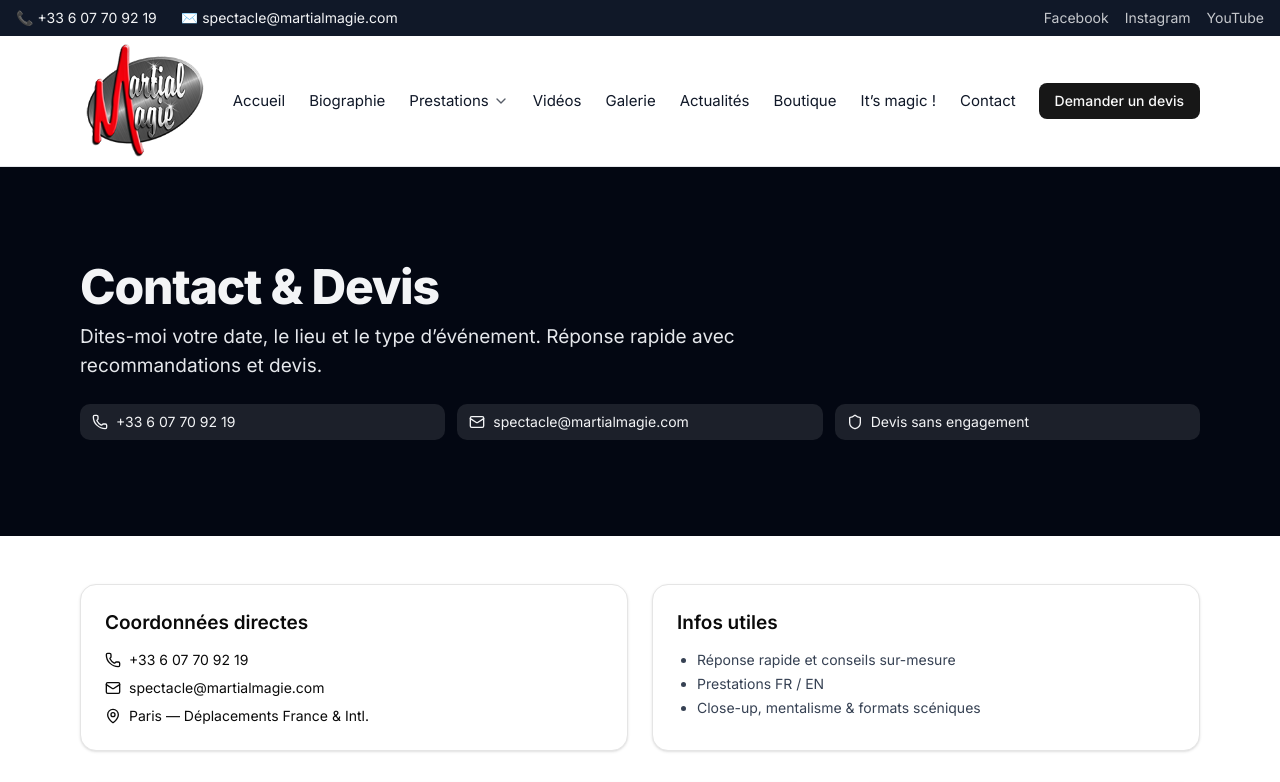
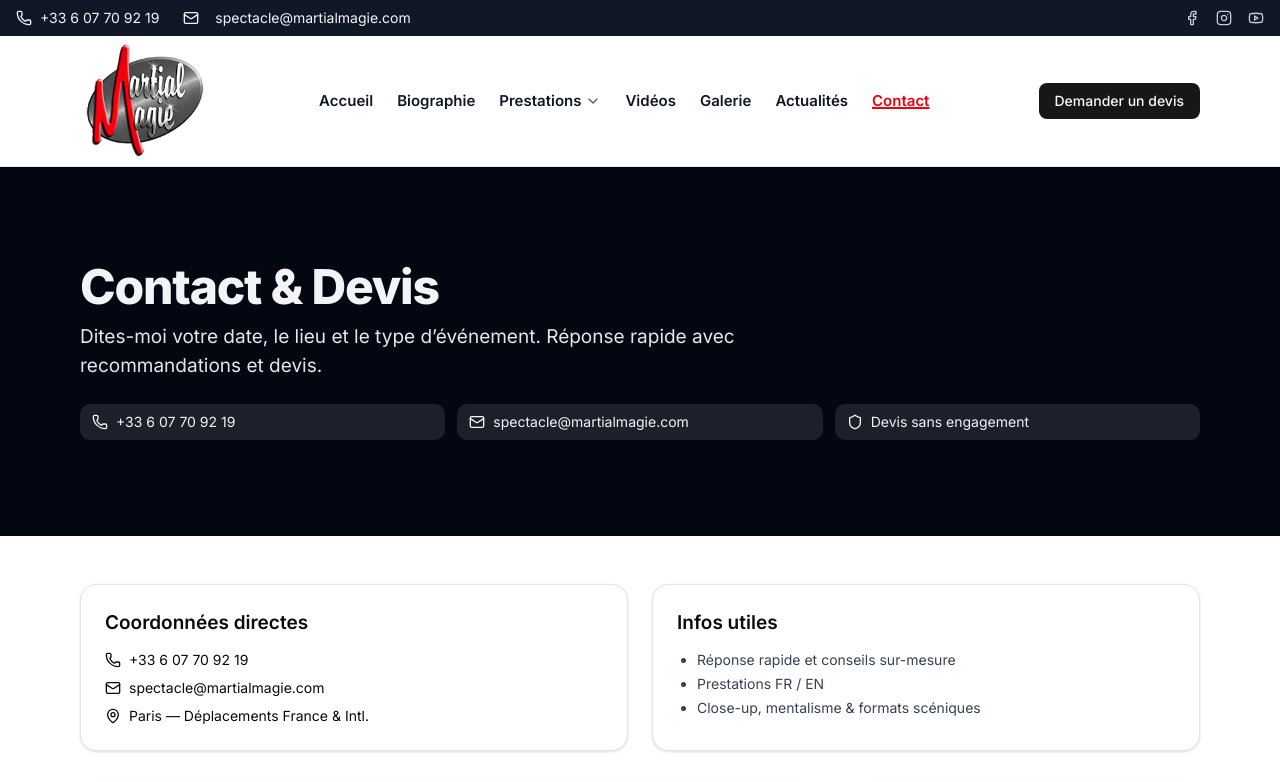
Before and after one commit to activitenumeric-prog/martialmagie, a Next.js app: page /contact in a window 1280 px wide. Shown: the top 782 px of the page. Built offline with nearby package versions, Linux system fonts and the light colour scheme.

Commit message:
Maj header et footer

```diff
--- a/src/components/Footer.tsx
+++ b/src/components/Footer.tsx
@@ -2,7 +2,7 @@
 "use client";
 
 import Link from "next/link";
-import { Facebook, Instagram, Youtube } from "lucide-react";  // ← Supprimé imports inutilisés (Phone, Mail, etc.)
+import { Facebook, Instagram, Youtube, Phone, Mail } from "lucide-react";  // ← Supprimé imports inutilisés (Phone, Mail, etc.)
 import Image from "next/image";
 
 export default function Footer() {
@@ -30,12 +30,12 @@ export default function Footer() {
           <ul>
             <li className="flex mt-3 text-sm opacity-80">
               <a href="tel:+33607709219" className="flex items-center gap-2 rounded-lg px-3 hover:underline">
-                +33 6 07 70 92 19
+                <Phone className="h-4 w-4" /> +33 6 07 70 92 19
               </a>
             </li>
             <li className="mt-2 text-sm opacity-80">
               <a href="mailto:spectacle@martialmagie.com" className="flex items-center gap-2 rounded-lg px-3 hover:underline">
-                spectacle@martialmagie.com
+                <Mail className="h-4 w-4" /> spectacle@martialmagie.com
               </a>
             </li>
           </ul>
--- a/src/components/Header.tsx
+++ b/src/components/Header.tsx
@@ -10,6 +10,7 @@ import { Facebook, Instagram, Youtube } from "lucide-react";
 
 import SiteLogo from "@/components/Sitelogo";
 import { cn } from "@/lib/cn";
+import { Phone, Mail, MapPin, Calendar, Users, Send, Shield } from "lucide-react"
 
 type HeaderProps = {
   /** Apparence sur fond clair (default) ou sombre */
@@ -25,9 +26,7 @@ const navItems = [
   { label: "Vidéos", href: "/galerie-video" }, // <- MAJ chemin
   { label: "Galerie", href: "/galerie" },
   { label: "Actualités", href: "/actualites" },
-  { label: "Boutique", href: "/boutique" },
-  { label: "It’s magic !", href: "/its-magic" },
-  { label: "Contact", href: "/#contact" },
+  { label: "Contact", href: "/contact" },
 ];
 
 const prestationsChildren = [
@@ -51,8 +50,8 @@ export default function Header({ variant = "light", showTopbar = true }: HeaderP
       {showTopbar && (
         <div className="md:hidden bg-gray-900 text-gray-100">
           <div className="max-w-6xl mx-auto px-3 py-1.5 text-xs flex items-center justify-between gap-3 overflow-x-auto whitespace-nowrap">
-            <a href="tel:+33607709219" className="underline">📞 Appeler</a>
-            <a href="mailto:spectacle@martialmagie.com" className="underline">✉️ Email</a>
+            <a href="tel:+33607709219" className="underline"><Phone className="h-4 w-4" /> Appeler</a>
+            <a href="mailto:spectacle@martialmagie.com" className="underline"><Mail className="h-4 w-4" /> Email</a>
             <div className="flex items-center gap-4 opacity-80">
               <a href="https://fr-fr.facebook.com/martial.bacquias" target="_blank" rel="noopener noreferrer"
                  aria-label="Facebook" className="inline-flex items-center gap-1.5 hover:underline">
@@ -74,7 +73,7 @@ export default function Header({ variant = "light", showTopbar = true }: HeaderP
         </div>
       )}
 
-      {/* Topbar — desktop */}
+            {/* Topbar — desktop */}
       {showTopbar && (
         <div
           className={cn(
@@ -83,15 +82,27 @@ export default function Header({ variant = "light", showTopbar = true }: HeaderP
           )}
         >
           <div className="flex items-center gap-6">
-            <a href="tel:+33607709219" className="hover:underline">📞 +33 6 07 70 92 19</a>
-            <a href="mailto:spectacle@martialmagie.com" className="hover:underline">
-              ✉️ spectacle@martialmagie.com
+            <a href="tel:+33607709219" className="hover:underline flex items-center gap-2"><Phone className="h-4 w-4" /> +33 6 07 70 92 19</a>
+            <a href="mailto:spectacle@martialmagie.com" className="hover:underline flex items-center gap-2">
+              <Mail className="h-4 w-4" />&nbsp; spectacle@martialmagie.com
             </a>
           </div>
           <div className="flex items-center gap-4 opacity-80">
-            <a href="https://fr-fr.facebook.com/martial.bacquias" aria-label="Facebook" target="_blank">Facebook</a>
-            <a href="https://www.instagram.com/martialmagicien/" aria-label="Instagram" target="_blank">Instagram</a>
-            <a href="https://www.youtube.com/channel/UCySayulh_mZ8aTGSCg74ahQ" aria-label="YouTube" target="_blank">YouTube</a>
+            <a href="https://fr-fr.facebook.com/martial.bacquias" title="Suivez-moi sur Facebook" target="_blank" rel="noopener noreferrer"
+                aria-label="Facebook" className="inline-flex items-center gap-1.5 font-semibold hover:text-[#ef010d] hover:font-bold hover:decoration-[#ef010d] hover:decoration-2">
+              <Facebook className="h-4 w-4" aria-hidden="true" />
+              <span className="sr-only">Facebook</span>
+            </a>
+            <a href="https://www.instagram.com/martialmagicien/" target="_blank" rel="noopener noreferrer"
+                 aria-label="Instagram" className="inline-flex items-center gap-1.5 font-semibold hover:text-[#ef010d] hover:font-bold hover:decoration-[#ef010d] hover:decoration-2">
+                <Instagram className="h-4 w-4" aria-hidden="true" />
+                <span className="sr-only">Instagram</span>
+              </a>
+            <a href="https://www.youtube.com/channel/UCySayulh_mZ8aTGSCg74ahQ" target="_blank" rel="noopener noreferrer"
+                 aria-label="YouTube" className="inline-flex items-center gap-1.5 font-semibold hover:text-[#ef010d] hover:font-bold hover:decoration-[#ef010d] hover:decoration-2">
+                <Youtube className="h-4 w-4" aria-hidden="true" />
+                <span className="sr-only">YouTube</span>
+              </a>
           </div>
         </div>
       )}
@@ -121,7 +132,10 @@ export default function Header({ variant = "light", showTopbar = true }: HeaderP
                 <Link
                   key={item.href}
                   href={item.href}
-                  className={cn("hover:opacity-80", pathname === item.href && "font-semibold")}
+                  className={cn(
+                    "font-semibold hover:text-[#ef010d] hover:font-bold hover:underline hover:decoration-[#ef010d] hover:decoration-2",
+                    pathname === item.href && "text-[#ef010d] font-bold underline decoration-[#ef010d] decoration-2"
+                  )}
                 >
                   {item.label}
                 </Link>
@@ -132,8 +146,8 @@ export default function Header({ variant = "light", showTopbar = true }: HeaderP
                 <Link
                   href="/prestations"
                   className={cn(
-                    "flex items-center gap-1 hover:opacity-80",
-                    pathname?.startsWith("/prestations") && "font-semibold"
+                    "font-semibold flex items-center gap-1 hover:text-[#ef010d] hover:font-bold hover:underline hover:decoration-[#ef010d] hover:decoration-2",
+                    pathname?.startsWith("/prestations") && "text-[#ef010d] font-bold underline decoration-[#ef010d] decoration-2"
                   )}
                 >
                   Prestations <ChevronDown className="h-4 w-4 opacity-70" />
@@ -142,7 +156,7 @@ export default function Header({ variant = "light", showTopbar = true }: HeaderP
                   <ul className="space-y-1 text-sm">
                     {prestationsChildren.map((s) => (
                       <li key={s.href}>
-                        <Link href={s.href} className="block px-2 py-1 rounded hover:bg-gray-50">
+                        <Link href={s.href} className="block px-2 py-1 rounded hover:bg-gray-50 hover:text-[#ef010d] hover:font-bold hover:underline hover:decoration-[#ef010d] hover:decoration-2">
                           {s.label}
                         </Link>
                       </li>
@@ -157,8 +171,8 @@ export default function Header({ variant = "light", showTopbar = true }: HeaderP
                   key={item.href}
                   href={item.href}
                   className={cn(
-                    "hover:opacity-80",
-                    item.href !== "/#contact" && pathname === item.href && "font-semibold"
+                    "font-semibold hover:text-[#ef010d] hover:font-bold hover:underline hover:decoration-[#ef010d] hover:decoration-2",
+                    item.href !== "/#contact" && pathname === item.href && "text-[#ef010d] font-bold underline decoration-[#ef010d] decoration-2"
                   )}
                 >
                   {item.label}
@@ -257,7 +271,10 @@ function MobileLink({
     <Link
       href={href}
       onClick={onClick}
-      className={cn("block py-2", active ? "font-semibold" : "opacity-90 hover:opacity-100")}
+      className={cn(
+        "block py-2 hover:text-[#ef010d] hover:font-bold hover:underline hover:decoration-[#ef010d] hover:decoration-2",
+        active ? "text-[#ef010d] font-bold underline decoration-[#ef010d] decoration-2" : "opacity-90 hover:opacity-100"
+      )}
     >
       {children}
     </Link>
```
